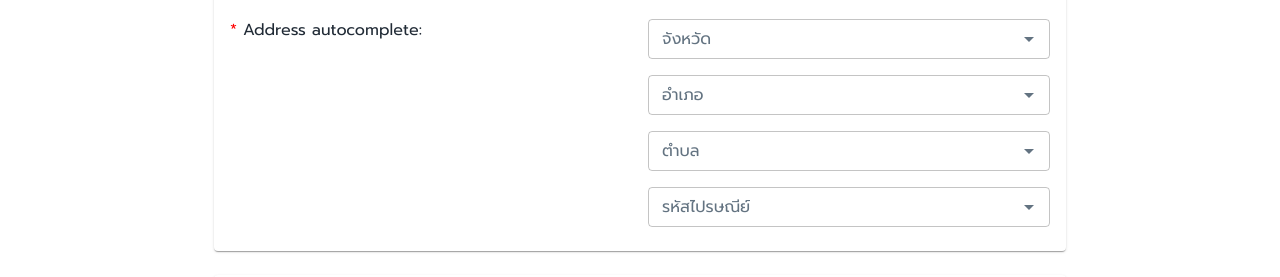
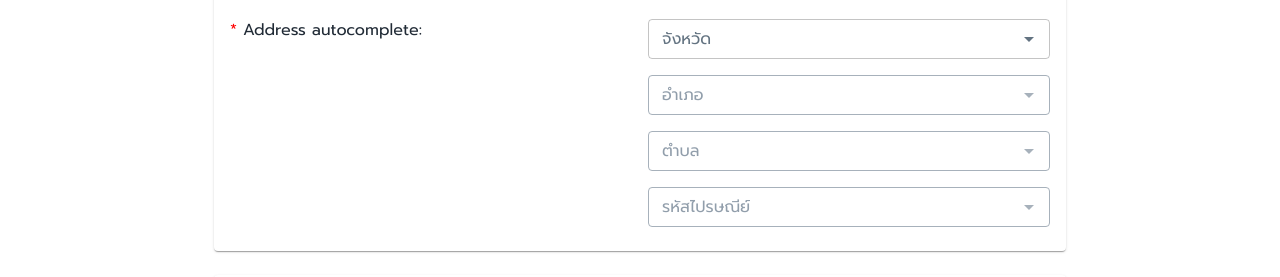
Before and after one commit to Sh0ckWaveZero/react-thai-address-mui, a React (Vite) app: page / in a window 1280 px wide. Shown: the part 225-502 px from the top of the page. Built offline with nearby package versions, Linux system fonts and the light colour scheme.

Commit message:
Update ThaiAddressCard component to use Thai language labels

```diff
--- a/src/components/ThaiAddressCard.tsx
+++ b/src/components/ThaiAddressCard.tsx
@@ -59,11 +59,11 @@ const ThaiAddressCard: React.FC<ThaiAddressCardProps> = ({ data, state, onChange
                   id='combo-box-amphoe'
                   size='small'
                   fullWidth
-                  disabled={state.province?.key === 0 && state.province?.label === '' ? true : false}
-                  value={state.amphoe}
+                  disabled={state.provinceTh?.key === 0 && state.provinceTh?.label === '' ? true : false}
+                  value={state.amphoeTh}
                   options={
-                    state.province && data[state.province?.key]
-                      ? (data[state.province?.key][1] as any[]).map((amphoe: any, index: number) => {
+                    state.provinceTh && data[state.provinceTh?.key]
+                      ? (data[state.provinceTh?.key][1] as any[]).map((amphoe: any, index: number) => {
                           return { key: index, label: amphoe[0] }
                         })
                       : []
@@ -81,11 +81,11 @@ const ThaiAddressCard: React.FC<ThaiAddressCardProps> = ({ data, state, onChange
                   id='combo-box-tambon'
                   size='small'
                   fullWidth
-                  disabled={state.amphoe?.key === 0 && state.amphoe?.label === '' ? true : false}
-                  value={state.tambon}
+                  disabled={state.amphoeTh?.key === 0 && state.amphoeTh?.label === '' ? true : false}
+                  value={state.tambonTh}
                   options={
-                    state.amphoe && data[state.province?.key] && data[state.province.key][1][state.amphoe.key]
-                      ? (data[state.province.key][1][state.amphoe.key][1] as any[]).map((tambon: any, index: number) => {
+                    state.amphoeTh && data[state.provinceTh?.key] && data[state.provinceTh.key][1][state.amphoeTh.key]
+                      ? (data[state.provinceTh.key][1][state.amphoeTh.key][1] as any[]).map((tambon: any, index: number) => {
                           return { key: index, label: tambon[0] }
                         })
                       : []
@@ -103,14 +103,14 @@ const ThaiAddressCard: React.FC<ThaiAddressCardProps> = ({ data, state, onChange
                   id='combo-box-zipcode'
                   size='small'
                   fullWidth
-                  disabled={state.tambon?.key === 0 && state.tambon?.label === '' ? true : false}
-                  value={state.zipcode}
+                  disabled={state.tambonTh?.key === 0 && state.tambonTh?.label === '' ? true : false}
+                  value={state.zipcodeTh}
                   options={
-                    state.tambon &&
-                    data[state.province?.key] &&
-                    data[state.province.key][1][state.amphoe?.key] &&
-                    data[state.province.key][1][state.amphoe.key][1][state.tambon.key]
-                      ? (data[state.province.key][1][state.amphoe.key][1][state.tambon.key][1] as any[]).map(
+                    state.tambonTh &&
+                    data[state.provinceTh?.key] &&
+                    data[state.provinceTh.key][1][state.amphoeTh?.key] &&
+                    data[state.provinceTh.key][1][state.amphoeTh.key][1][state.tambonTh.key]
+                      ? (data[state.provinceTh.key][1][state.amphoeTh.key][1][state.tambonTh.key][1] as any[]).map(
                           (zipcode: any, index: number) => ({
                             key: index,
                             label: zipcode.toString(),
```
